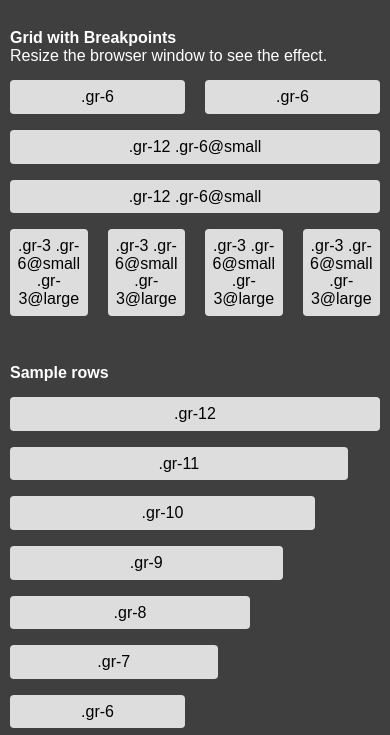
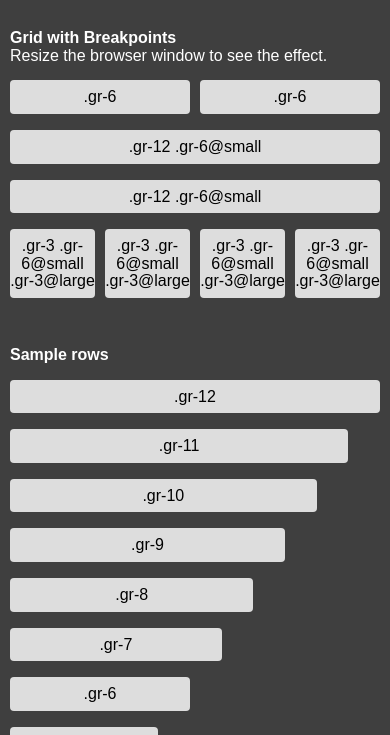
Before and after one commit to hi-digital/easy-flex, a website built with Vite: page demo/index.html in a window 390 px wide. Shown: the part 70-805 px from the top of the page. Built offline with nearby package versions, Linux system fonts and the light colour scheme.

Commit message:
Fixed grid states on media queries

```diff
--- a/src/demo/_grid.scss
+++ b/src/demo/_grid.scss
@@ -13,7 +13,7 @@ $container-max: 1680px;
         columns: 12,
         container-width: 100%,
         container-max-width: $container-max,
-        gutter-width: 20px,
+        gutter-width: 10px,
         vertical-space: 10px,
 ));
 
--- a/src/scss/_mixins.scss
+++ b/src/scss/_mixins.scss
@@ -185,33 +185,12 @@
 @mixin create-grid-states() {
   $columns-amount: map-get($settings, columns);
 
-  @for $index from 1 through $columns-amount {
-    .gr-#{$index} {
-      max-width: math.div(100%, $columns-amount) * $index;
-      flex-basis: math.div(100%, $columns-amount) * $index;
-
-      @each $key, $value in $breakpoints {
-        @include respond-to($key) {
-          @if map-has-key($gutter-widths, $key) {
-            padding-left: math.div(map-get($gutter-widths, $key), 2);
-            padding-right: math.div(map-get($gutter-widths, $key), 2);
-          }
-        }
-      }
-    }
-  }
-
   @each $key, $value in $breakpoints {
-    @include respond-to($key) {
-      @for $index from 1 through $columns-amount {
+    @for $index from 1 through $columns-amount {
+      @include respond-to($key) {
         .gr-#{$index}\@#{$key} {
           max-width: math.div(100%, $columns-amount) * $index;
           flex-basis: math.div(100%, $columns-amount) * $index;
-
-          @if map-has-key($gutter-widths, $key) {
-            padding-left: math.div(map-get($gutter-widths, $key), 2);
-            padding-right: math.div(map-get($gutter-widths, $key), 2);
-          }
         }
       }
     }
@@ -229,9 +208,29 @@
 @mixin create-prefixes() {
   $columns-amount: map-get($settings, columns);
 
-  @for $index from $columns-amount through 1 {
-    @each $key, $value in $breakpoints {
-      @include respond-to($key) {
+  @each $key, $value in $breakpoints {
+    @include respond-to($key) {
+      @for $index from $columns-amount through 1 {
+        .prefix-0\@#{$key} {
+          margin-left: 0;
+        }
+
+        .pull-0\@#{$key} {
+          position: unset;
+          right: unset;
+          left: unset;
+        }
+
+        .push-0\@#{$key} {
+          position: unset;
+          left: unset;
+          right: unset;
+        }
+
+        .suffix-0\@#{$key} {
+          margin-right: 0;
+        }
+
         .prefix-#{$index}\@#{$key} {
           margin-left: math.div(100%, $columns-amount) * $index;
         }
--- a/src/scss/_setup.scss
+++ b/src/scss/_setup.scss
@@ -59,8 +59,8 @@ $gutter-widths: ();
   // Grid setup mixins
   @include create-container();
   @include create-row();
+  @include create-grid-base();
   @include create-grid-states();
-  @include create-grid-base();
   @include create-prefixes();
 
   // Helper classes
```
Also changed, not shown: demo/index.html (+0 -2 lines).
